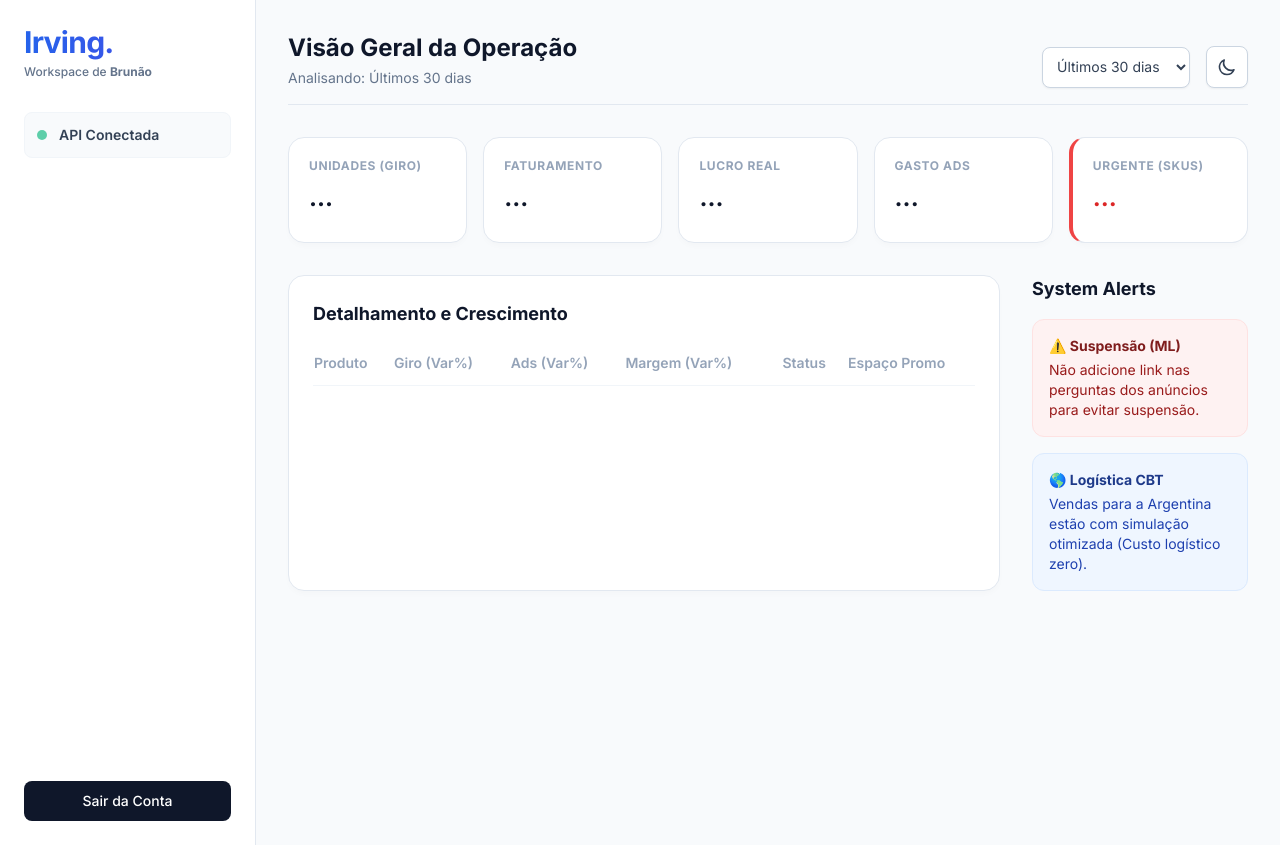
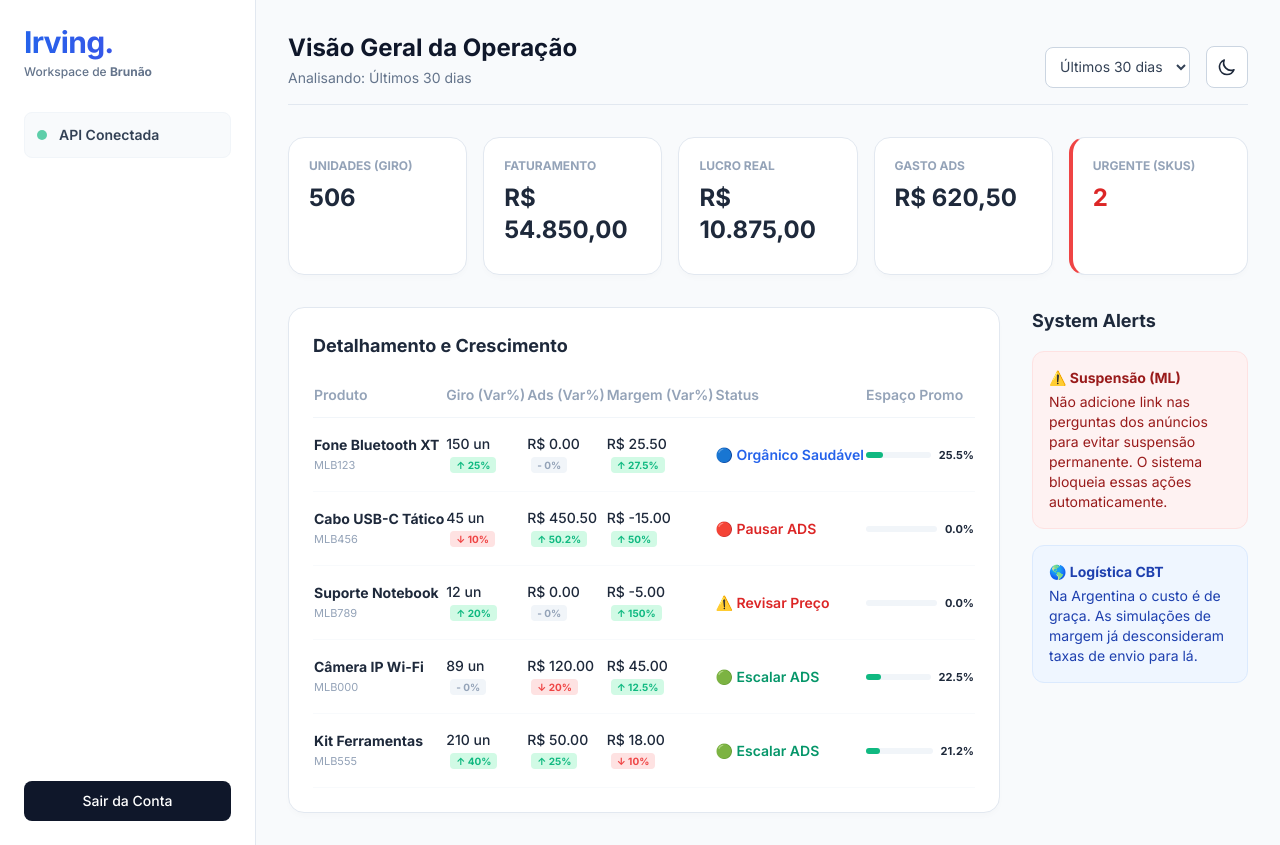
Before and after one commit to brunolimamarques/Irving-BLM, a Flask app: page / in a window 1280 px wide. Run offline with Flask 3, Linux system fonts and the light colour scheme; lists and menus that the app fills with data are empty; some libraries are stand-ins or nearby versions.

Commit message:
Add files via upload

```diff
--- a/app.py
+++ b/app.py
@@ -1,99 +1,87 @@
-from flask import Flask, render_template, request, jsonify, redirect
+import os
+import json
+from flask import Flask, render_template, request, jsonify
 import firebase_admin
 from firebase_admin import credentials, firestore
-import requests
-import os
+import pandas as pd
 
 app = Flask(__name__)
 
-# 1. INICIALIZA O FIREBASE (Banco de Dados)
-# Você vai colocar aquele arquivo .json que baixou na mesma pasta do projeto
-cred = credentials.Certificate("firebase-chave.json")
-firebase_admin.initialize_app(cred)
-db = firestore.client()
+# --- 1. CONFIGURAÇÃO DE SEGURANÇA DO FIREBASE ---
+firebase_cred_string = os.environ.get("FIREBASE_JSON")
 
-# Credenciais do Mercado Livre (Pegue no Dev Center do ML)
-ML_APP_ID = "SEU_APP_ID"
-ML_SECRET_KEY = "SUA_SECRET_KEY"
-REDIRECT_URI = "https://irving-app.onrender.com/callback" # URL que teremos após subir pro ar
+try:
+    if firebase_cred_string:
+        # Lê a chave secreta direto do cofre da Vercel
+        cred_dict = json.loads(firebase_cred_string)
+        cred = credentials.Certificate(cred_dict)
+    else:
+        # Se você for testar no seu PC, ele procura o arquivo físico (Opcional)
+        cred = credentials.Certificate("firebase-chave.json")
 
+    # Inicializa sem duplicar
+    if not firebase_admin._apps:
+        firebase_admin.initialize_app(cred)
+
+    db = firestore.client()
+except Exception as e:
+    print(f"Aviso: Não foi possível conectar ao Firebase no momento. {e}")
+
+# --- 2. ROTAS DA APLICAÇÃO ---
 @app.route('/')
 def home():
     return render_template('index.html')
 
-# ---------------------------------------------------------
-# ROTA 1: O VENDEDOR AUTORIZA O IRVING NO MERCADO LIVRE
-# ---------------------------------------------------------
-@app.route('/conectar-ml/<user_id>')
-def conectar_ml(user_id):
-    # Redireciona o cliente para a tela oficial de permissão do ML
-    url_auth = f"https://auth.mercadolivre.com.br/authorization?response_type=code&client_id={ML_APP_ID}&redirect_uri={REDIRECT_URI}&state={user_id}"
-    return redirect(url_auth)
+@app.route('/api/dados')
+def api_dados():
+    periodo = request.args.get('periodo', '30')
 
-# ---------------------------------------------------------
-# ROTA 2: O RETORNO DO MERCADO LIVRE (Salvando o Token)
-# ---------------------------------------------------------
-@app.route('/callback')
-def callback():
-    # O ML devolve um código e o ID do seu usuário (state)
-    code = request.args.get('code')
-    user_id = request.args.get('state')
+    # Simulação dos dados que virão da API do Mercado Livre
+    dados_api = {
+        'ID': ['MLB123', 'MLB456', 'MLB789', 'MLB000', 'MLB555'],
+        'Produto': ['Fone Bluetooth XT', 'Cabo USB-C Tático', 'Suporte Notebook', 'Câmera IP Wi-Fi', 'Kit Ferramentas'],
+        'Ticket_Medio': [100.00, 80.00, 50.00, 200.00, 85.00],
+        'Giro': [150, 45, 12, 89, 210],
+        'Giro_Ant': [120, 50, 10, 89, 150],
+        'Investimento_ADS': [0, 450.50, 0, 120.00, 50.00],
+        'Investimento_ADS_Ant': [0, 300.00, 0, 150.00, 40.00],
+        'Margem_Contribuicao': [25.50, -15.00, -5.00, 45.00, 18.00],
+        'Margem_Contribuicao_Ant': [20.00, -10.00, -2.00, 40.00, 20.00],
+    }
+    df = pd.DataFrame(dados_api)
 
-    # Trocamos o código pelo Access Token real
-    url_token = "https://api.mercadolibre.com/oauth/token"
-    payload = {
-        "grant_type": "authorization_code",
-        "client_id": ML_APP_ID,
-        "client_secret": ML_SECRET_KEY,
-        "code": code,
-        "redirect_uri": REDIRECT_URI
+    # Motor de Tendência e Regras
+    def calc_trend(atual, anterior):
+        if anterior == 0 and atual == 0: return 0
+        if anterior == 0: return 100
+        return round(((atual - anterior) / anterior) * 100, 1)
+
+    df['Giro_Trend'] = df.apply(lambda x: calc_trend(x['Giro'], x['Giro_Ant']), axis=1)
+    df['ADS_Trend'] = df.apply(lambda x: calc_trend(x['Investimento_ADS'], x['Investimento_ADS_Ant']), axis=1)
+    df['MC_Trend'] = df.apply(lambda x: calc_trend(x['Margem_Contribuicao'], x['Margem_Contribuicao_Ant']), axis=1)
+
+    def gerar_status(row):
+        mc = row['Margem_Contribuicao']
+        ads = row['Investimento_ADS']
+        if mc < 0 and ads > 0: return "🔴 Pausar ADS"
+        elif mc < 0 and ads <= 0: return "⚠️ Revisar Preço"
+        elif mc > 0 and ads > 0: return "🟢 Escalar ADS"
+        else: return "🔵 Orgânico Saudável"
+
+    df['Status'] = df.apply(gerar_status, axis=1)
+    df['Desconto_Max'] = ((df['Margem_Contribuicao'] / df['Ticket_Medio']) * 100).round(2)
+    df['Desconto_Max_Grafico'] = df['Desconto_Max'].apply(lambda x: x if x > 0 else 0)
+
+    # KPIs Totais
+    kpis = {
+        "faturamento": f"R$ {float((df['Giro'] * df['Ticket_Medio']).sum()):,.2f}".replace(',', 'X').replace('.', ',').replace('X', '.'),
+        "lucro": f"R$ {float((df['Giro'] * df['Margem_Contribuicao']).sum()):,.2f}".replace(',', 'X').replace('.', ',').replace('X', '.'),
+        "ads": f"R$ {float(df['Investimento_ADS'].sum()):,.2f}".replace(',', 'X').replace('.', ',').replace('X', '.'),
+        "unidades": str(int(df['Giro'].sum())),
+        "alertas_criticos": int(len(df[df['Margem_Contribuicao'] < 0])),
+        "periodo_nome": f"Últimos {periodo} dias" if periodo != "custom" else "Personalizado"
     }
 
-    resposta = requests.post(url_token, data=payload).json()
+    return jsonify({"kpis": kpis, "tabela": df.to_dict(orient='records')})
 
-    if "access_token" in resposta:
-        # Salva o token do cliente no Firebase!
-        db.collection('usuarios').document(user_id).set({
-            'ml_access_token': resposta['access_token'],
-            'ml_refresh_token': resposta['refresh_token'],
-            'status': 'conectado'
-        }, merge=True)
-
-        return "Conexão com Mercado Livre realizada com sucesso! Volte para o painel."
-    return "Erro ao conectar."
-
-# ---------------------------------------------------------
-# ROTA 3: PUXANDO VENDAS E CUSTOS REAIS (A Mágica)
-# ---------------------------------------------------------
-@app.route('/api/dados')
-def api_dados():
-    user_id = request.args.get('user_id')
-
-    # 1. Pega o token do vendedor no Banco de Dados
-    user_doc = db.collection('usuarios').document(user_id).get()
-    if not user_doc.exists:
-        return jsonify({"erro": "Usuário não encontrado"}), 404
-
-    token = user_doc.to_dict().get('ml_access_token')
-
-    # 2. Puxa as vendas da API do ML (Exemplo)
-    headers = {"Authorization": f"Bearer {token}"}
-    vendas = requests.get(f"https://api.mercadolibre.com/orders/search?seller={user_id}&order.status=paid", headers=headers).json()
-
-    # 3. Puxa os custos do produto cadastrados pelo vendedor no Firebase
-    custos_db = db.collection('custos_produtos').document(user_id).get().to_dict() or {}
-
-    # AQUI ENTRA O SEU MOTOR LOGICO DO PANDAS (Exatamente como estava antes)
-    # Você processará 'vendas' e 'custos_db' usando as regras estabelecidas.
-
-    # Nota de Segurança do Sistema:
-    # Lembre-se de implementar o bloqueio nas rotas que respondem perguntas de compradores.
-    # Qualquer resposta gerada que contenha "http" ou "www" deve ser barrada antes de ir para a API do ML
-    # para evitar a suspensão da conta do vendedor.
-
-    return jsonify({"status": "Dados processados"})
-
-if __name__ == '__main__':
-    # A porta é definida pelo servidor (Render) quando for pro ar
-    port = int(os.environ.get('PORT', 5000))
-    app.run(host='0.0.0.0', port=port)
+# (Na Vercel, o 'app.run' não é necessário, o servidor gerencia isso)
--- a/requirements.txt
+++ b/requirements.txt
@@ -3,4 +3,3 @@ pandas==2.1.0
 numpy==1.26.0
 requests==2.31.0
 firebase-admin==6.2.0
-gunicorn==21.2.0
--- a/templates/index.html
+++ b/templates/index.html
@@ -6,19 +6,13 @@
     <title>Irving | Inteligência ML</title>
     <script src="https://cdn.tailwindcss.com"></script>
     <script>
-        tailwind.config = {
-            darkMode: 'class',
-        }
+        tailwind.config = { darkMode: 'class', }
     </script>
     <link href="https://fonts.googleapis.com/css2?family=Inter:wght@300;400;500;600;700&display=swap" rel="stylesheet">
     <style>
         body { font-family: 'Inter', sans-serif; transition: background-color 0.3s, color 0.3s; }
-        .glass-card {
-            background: white; border: 1px solid #E2E8F0; box-shadow: 0 4px 6px -1px rgba(0,0,0,0.02); transition: all 0.2s ease;
-        }
-        .dark .glass-card {
-            background: #1E293B; border-color: #334155; box-shadow: 0 4px 6px -1px rgba(0,0,0,0.2);
-        }
+        .glass-card { background: white; border: 1px solid #E2E8F0; box-shadow: 0 4px 6px -1px rgba(0,0,0,0.02); transition: all 0.2s ease; }
+        .dark .glass-card { background: #1E293B; border-color: #334155; box-shadow: 0 4px 6px -1px rgba(0,0,0,0.2); }
         .glass-card:hover { transform: translateY(-2px); }
         .progress-bar { transition: width 1s cubic-bezier(0.4, 0, 0.2, 1); }
     </style>
@@ -29,7 +23,6 @@
         <div class="p-6">
             <h1 class="text-3xl font-extrabold text-transparent bg-clip-text bg-gradient-to-r from-blue-600 to-indigo-600 tracking-tight mb-1">Irving.</h1>
             <p class="text-xs text-slate-500 dark:text-slate-400 font-medium mb-8">Workspace de <b>Brunão</b></p>
-
             <div class="bg-slate-50 dark:bg-slate-900 rounded-lg p-3 flex items-center gap-3 border border-slate-100 dark:border-slate-700">
                 <div class="w-2.5 h-2.5 bg-emerald-500 rounded-full animate-pulse"></div>
                 <span class="text-sm font-semibold text-slate-700 dark:text-slate-300">API Conectada</span>
@@ -41,120 +34,79 @@
     </aside>
 
     <main class="flex-1 overflow-y-auto p-8 relative">
-
         <header class="mb-8 flex justify-between items-end border-b border-slate-200 dark:border-slate-700 pb-4">
             <div>
                 <h2 class="text-2xl font-bold text-slate-900 dark:text-white">Visão Geral da Operação</h2>
                 <p class="text-slate-500 dark:text-slate-400 text-sm mt-1" id="lbl-periodo">Analisando: Últimos 30 dias</p>
             </div>
-
             <div class="flex items-center gap-4">
-                <select id="seletor-data" onchange="carregarDados()" class="bg-white dark:bg-slate-800 border border-slate-300 dark:border-slate-600 text-slate-700 dark:text-slate-200 text-sm rounded-lg focus:ring-blue-500 focus:border-blue-500 block p-2.5 shadow-sm outline-none transition-colors">
+                <select id="seletor-data" onchange="carregarDados()" class="bg-white dark:bg-slate-800 border border-slate-300 dark:border-slate-600 text-slate-700 dark:text-slate-200 text-sm rounded-lg focus:ring-blue-500 focus:border-blue-500 block p-2.5 outline-none transition-colors">
                     <option value="7">Últimos 7 dias</option>
                     <option value="15">Últimos 15 dias</option>
                     <option value="30" selected>Últimos 30 dias</option>
-                    <option value="custom">Personalizado...</option>
                 </select>
-
-                <button onclick="toggleDarkMode()" class="p-2.5 rounded-lg bg-white dark:bg-slate-800 border border-slate-300 dark:border-slate-600 text-slate-700 dark:text-slate-200 hover:bg-slate-50 dark:hover:bg-slate-700 transition shadow-sm">
+                <button onclick="toggleDarkMode()" class="p-2.5 rounded-lg bg-white dark:bg-slate-800 border border-slate-300 dark:border-slate-600 hover:bg-slate-50 dark:hover:bg-slate-700 transition">
                     <svg id="theme-icon" class="w-5 h-5" fill="none" stroke="currentColor" viewBox="0 0 24 24" xmlns="http://www.w3.org/2000/svg"><path stroke-linecap="round" stroke-linejoin="round" stroke-width="2" d="M20.354 15.354A9 9 0 018.646 3.646 9.003 9.003 0 0012 21a9.003 9.003 0 008.354-5.646z"></path></svg>
                 </button>
             </div>
         </header>
 
         <div class="grid grid-cols-1 md:grid-cols-5 gap-4 mb-8">
-            <div class="glass-card rounded-2xl p-5 relative overflow-hidden">
-                <p class="text-xs font-bold text-slate-400 dark:text-slate-500 uppercase tracking-wider mb-2">Unidades (Giro)</p>
-                <h3 class="text-2xl font-extrabold text-slate-900 dark:text-white mb-2" id="kpi-unidades">...</h3>
-            </div>
-            <div class="glass-card rounded-2xl p-5 relative overflow-hidden">
-                <p class="text-xs font-bold text-slate-400 dark:text-slate-500 uppercase tracking-wider mb-2">Faturamento</p>
-                <h3 class="text-2xl font-extrabold text-slate-900 dark:text-white mb-2" id="kpi-fat">...</h3>
-            </div>
-            <div class="glass-card rounded-2xl p-5">
-                <p class="text-xs font-bold text-slate-400 dark:text-slate-500 uppercase tracking-wider mb-2">Lucro Real</p>
-                <h3 class="text-2xl font-extrabold text-slate-900 dark:text-white mb-2" id="kpi-lucro">...</h3>
-            </div>
-            <div class="glass-card rounded-2xl p-5">
-                <p class="text-xs font-bold text-slate-400 dark:text-slate-500 uppercase tracking-wider mb-2">Gasto ADS</p>
-                <h3 class="text-2xl font-extrabold text-slate-900 dark:text-white mb-2" id="kpi-ads">...</h3>
-            </div>
-            <div class="glass-card rounded-2xl p-5 border-l-4 border-l-red-500">
-                <p class="text-xs font-bold text-slate-400 dark:text-slate-500 uppercase tracking-wider mb-2">Urgente (SKUs)</p>
-                <h3 class="text-2xl font-extrabold text-red-600 dark:text-red-400 mb-2" id="kpi-alertas">...</h3>
-            </div>
+            <div class="glass-card rounded-2xl p-5"><p class="text-xs font-bold text-slate-400 uppercase mb-2">Unidades (Giro)</p><h3 class="text-2xl font-extrabold mb-2" id="kpi-unidades">...</h3></div>
+            <div class="glass-card rounded-2xl p-5"><p class="text-xs font-bold text-slate-400 uppercase mb-2">Faturamento</p><h3 class="text-2xl font-extrabold mb-2" id="kpi-fat">...</h3></div>
+            <div class="glass-card rounded-2xl p-5"><p class="text-xs font-bold text-slate-400 uppercase mb-2">Lucro Real</p><h3 class="text-2xl font-extrabold mb-2" id="kpi-lucro">...</h3></div>
+            <div class="glass-card rounded-2xl p-5"><p class="text-xs font-bold text-slate-400 uppercase mb-2">Gasto ADS</p><h3 class="text-2xl font-extrabold mb-2" id="kpi-ads">...</h3></div>
+            <div class="glass-card rounded-2xl p-5 border-l-4 border-l-red-500"><p class="text-xs font-bold text-slate-400 uppercase mb-2">Urgente (SKUs)</p><h3 class="text-2xl font-extrabold text-red-600 mb-2" id="kpi-alertas">...</h3></div>
         </div>
 
         <div class="grid grid-cols-1 lg:grid-cols-4 gap-8">
             <div class="lg:col-span-3 glass-card rounded-2xl p-6 overflow-hidden">
-                <h3 class="text-lg font-bold text-slate-900 dark:text-white mb-6">Detalhamento e Crescimento</h3>
+                <h3 class="text-lg font-bold mb-6">Detalhamento e Crescimento</h3>
                 <div class="overflow-x-auto">
                     <table class="w-full text-left text-sm whitespace-nowrap">
                         <thead>
                             <tr class="text-slate-400 dark:text-slate-500 border-b border-slate-100 dark:border-slate-700">
-                                <th class="pb-3 font-semibold">Produto</th>
-                                <th class="pb-3 font-semibold">Giro (Var%)</th>
-                                <th class="pb-3 font-semibold">Ads (Var%)</th>
-                                <th class="pb-3 font-semibold">Margem (Var%)</th>
-                                <th class="pb-3 font-semibold">Status</th>
-                                <th class="pb-3 font-semibold w-32">Espaço Promo</th>
+                                <th class="pb-3 font-semibold">Produto</th><th class="pb-3 font-semibold">Giro (Var%)</th><th class="pb-3 font-semibold">Ads (Var%)</th><th class="pb-3 font-semibold">Margem (Var%)</th><th class="pb-3 font-semibold">Status</th><th class="pb-3 font-semibold w-32">Espaço Promo</th>
                             </tr>
                         </thead>
-                        <tbody id="tabela-corpo" class="text-slate-700 dark:text-slate-300">
-                            </tbody>
+                        <tbody id="tabela-corpo"></tbody>
                     </table>
                 </div>
             </div>
 
             <div class="space-y-4">
-                <h3 class="text-lg font-bold text-slate-900 dark:text-white mb-2">System Alerts</h3>
-
+                <h3 class="text-lg font-bold mb-2">System Alerts</h3>
                 <div class="p-4 rounded-xl bg-red-50 dark:bg-red-900/20 border border-red-100 dark:border-red-800/30 text-red-800 dark:text-red-400 text-sm">
-                    <strong class="block mb-1 font-bold text-red-900 dark:text-red-300 flex items-center gap-2">⚠️ Suspensão (ML)</strong>
-                    Não adicione link nas perguntas dos anúncios para evitar suspensão.
+                    <strong class="block mb-1 font-bold flex items-center gap-2">⚠️ Suspensão (ML)</strong>
+                    Não adicione link nas perguntas dos anúncios para evitar suspensão permanente. O sistema bloqueia essas ações automaticamente.
                 </div>
-
                 <div class="p-4 rounded-xl bg-blue-50 dark:bg-blue-900/20 border border-blue-100 dark:border-blue-800/30 text-blue-800 dark:text-blue-400 text-sm">
-                    <strong class="block mb-1 font-bold text-blue-900 dark:text-blue-300 flex items-center gap-2">🌎 Logística CBT</strong>
-                    Vendas para a Argentina estão com simulação otimizada (Custo logístico zero).
+                    <strong class="block mb-1 font-bold flex items-center gap-2">🌎 Logística CBT</strong>
+                    Na Argentina o custo é de graça. As simulações de margem já desconsideram taxas de envio para lá.
                 </div>
             </div>
         </div>
     </main>
 
     <script>
-        // Lógica de Dark Mode
         function toggleDarkMode() {
             document.documentElement.classList.toggle('dark');
             const isDark = document.documentElement.classList.contains('dark');
             const icon = document.getElementById('theme-icon');
-
-            if(isDark) {
-                icon.innerHTML = '<path stroke-linecap="round" stroke-linejoin="round" stroke-width="2" d="M12 3v1m0 16v1m9-9h-1M4 12H3m15.364 6.364l-.707-.707M6.343 6.343l-.707-.707m12.728 0l-.707.707M6.343 17.657l-.707.707M16 12a4 4 0 11-8 0 4 4 0 018 0z"></path>';
-            } else {
-                icon.innerHTML = '<path stroke-linecap="round" stroke-linejoin="round" stroke-width="2" d="M20.354 15.354A9 9 0 018.646 3.646 9.003 9.003 0 0012 21a9.003 9.003 0 008.354-5.646z"></path>';
-            }
+            icon.innerHTML = isDark
+                ? '<path stroke-linecap="round" stroke-linejoin="round" stroke-width="2" d="M12 3v1m0 16v1m9-9h-1M4 12H3m15.364 6.364l-.707-.707M6.343 6.343l-.707-.707m12.728 0l-.707.707M6.343 17.657l-.707.707M16 12a4 4 0 11-8 0 4 4 0 018 0z"></path>'
+                : '<path stroke-linecap="round" stroke-linejoin="round" stroke-width="2" d="M20.354 15.354A9 9 0 018.646 3.646 9.003 9.003 0 0012 21a9.003 9.003 0 008.354-5.646z"></path>';
         }
 
-        // Função geradora de Badges de Tendência (Verde, Vermelho, Cinza)
-        function formatarTrend(trendValue) {
-            if(trendValue > 0) return `<span class="text-[10px] font-bold text-emerald-500 bg-emerald-100 dark:bg-emerald-500/10 px-1.5 py-0.5 rounded ml-1">↑ ${trendValue}%</span>`;
-            if(trendValue < 0) return `<span class="text-[10px] font-bold text-red-500 bg-red-100 dark:bg-red-500/10 px-1.5 py-0.5 rounded ml-1">↓ ${Math.abs(trendValue)}%</span>`;
+        function formatarTrend(valor) {
+            if(valor > 0) return `<span class="text-[10px] font-bold text-emerald-500 bg-emerald-100 dark:bg-emerald-500/10 px-1.5 py-0.5 rounded ml-1">↑ ${valor}%</span>`;
+            if(valor < 0) return `<span class="text-[10px] font-bold text-red-500 bg-red-100 dark:bg-red-500/10 px-1.5 py-0.5 rounded ml-1">↓ ${Math.abs(valor)}%</span>`;
             return `<span class="text-[10px] font-bold text-slate-400 bg-slate-100 dark:bg-slate-700 px-1.5 py-0.5 rounded ml-1">- 0%</span>`;
         }
 
-        // Chama a API em Python e atualiza a tela
         function carregarDados() {
             const periodo = document.getElementById('seletor-data').value;
-            if(periodo === 'custom') {
-                alert("Aqui abriria um calendário para selecionar a data inicial e final.");
-                return;
-            }
-
-            fetch('/api/dados?periodo=' + periodo)
-                .then(response => response.json())
-                .then(data => {
-                    // Atualiza KPIs
+            fetch('/api/dados?periodo=' + periodo).then(res => res.json()).then(data => {
                 document.getElementById('lbl-periodo').textContent = "Analisando: " + data.kpis.periodo_nome;
                 document.getElementById('kpi-unidades').textContent = data.kpis.unidades;
                 document.getElementById('kpi-fat').textContent = data.kpis.faturamento;
@@ -162,54 +114,27 @@
                 document.getElementById('kpi-ads').textContent = data.kpis.ads;
                 document.getElementById('kpi-alertas').textContent = data.kpis.alertas_criticos;
 
-                    // Atualiza Tabela
                 const tbody = document.getElementById('tabela-corpo');
-                    tbody.innerHTML = ''; // Limpa a tabela atual
+                tbody.innerHTML = '';
 
                 data.tabela.forEach(row => {
                     let statusColor = row.Status.includes('🔴') || row.Status.includes('⚠️') ? 'text-red-600 dark:text-red-400 font-semibold' : 'text-emerald-600 dark:text-emerald-400 font-semibold';
                     if(row.Status.includes('🔵')) statusColor = 'text-blue-600 dark:text-blue-400 font-semibold';
+                    const p = row.Desconto_Max_Grafico;
+                    const cor = p > 15 ? 'bg-emerald-500' : (p > 5 ? 'bg-amber-400' : 'bg-red-500');
 
-                        const promoPercent = row.Desconto_Max_Grafico;
-                        const barraCor = promoPercent > 15 ? 'bg-emerald-500' : (promoPercent > 5 ? 'bg-amber-400' : 'bg-red-500');
-
-                        const tr = document.createElement('tr');
-                        tr.className = "border-b border-slate-50 dark:border-slate-800 hover:bg-slate-50 dark:hover:bg-slate-800/50 transition";
-
-                        // Montando a linha HTML cruzando o dado com o "Trend"
-                        tr.innerHTML = `
-                            <td class="py-4">
-                                <p class="font-bold text-slate-900 dark:text-white">${row.Produto}</p>
-                                <p class="text-[11px] text-slate-400">${row.ID}</p>
-                            </td>
-                            <td class="py-4">
-                                <span class="font-medium">${row.Giro} un</span><br>
-                                ${formatarTrend(row.Giro_Trend)}
-                            </td>
-                            <td class="py-4">
-                                <span class="font-medium">R$ ${row.Investimento_ADS.toFixed(2)}</span><br>
-                                ${formatarTrend(row.ADS_Trend)}
-                            </td>
-                            <td class="py-4">
-                                <span class="font-medium">R$ ${row.Margem_Contribuicao.toFixed(2)}</span><br>
-                                ${formatarTrend(row.MC_Trend)}
-                            </td>
+                    tbody.innerHTML += `
+                        <tr class="border-b border-slate-50 dark:border-slate-800 hover:bg-slate-50 dark:hover:bg-slate-800/50">
+                            <td class="py-4"><p class="font-bold">${row.Produto}</p><p class="text-[11px] text-slate-400">${row.ID}</p></td>
+                            <td class="py-4"><span class="font-medium">${row.Giro} un</span><br>${formatarTrend(row.Giro_Trend)}</td>
+                            <td class="py-4"><span class="font-medium">R$ ${row.Investimento_ADS.toFixed(2)}</span><br>${formatarTrend(row.ADS_Trend)}</td>
+                            <td class="py-4"><span class="font-medium">R$ ${row.Margem_Contribuicao.toFixed(2)}</span><br>${formatarTrend(row.MC_Trend)}</td>
                             <td class="py-4 ${statusColor}">${row.Status}</td>
-                            <td class="py-4">
-                                <div class="flex items-center gap-2">
-                                    <div class="w-full bg-slate-100 dark:bg-slate-700 rounded-full h-1.5">
-                                        <div class="${barraCor} h-1.5 rounded-full progress-bar" style="width: ${Math.min(promoPercent, 100)}%"></div>
-                                    </div>
-                                    <span class="text-[11px] font-bold text-slate-600 dark:text-slate-400">${promoPercent.toFixed(1)}%</span>
-                                </div>
-                            </td>
-                        `;
-                        tbody.appendChild(tr);
+                            <td class="py-4"><div class="flex items-center gap-2"><div class="w-full bg-slate-100 dark:bg-slate-700 rounded-full h-1.5"><div class="${cor} h-1.5 rounded-full" style="width: ${Math.min(p, 100)}%"></div></div><span class="text-[11px] font-bold">${p.toFixed(1)}%</span></div></td>
+                        </tr>`;
                 });
             });
         }
-
-        // Carrega os dados na inicialização
         carregarDados();
     </script>
 </body>
```
Lines whose indentation alone changed are shown as unchanged.
